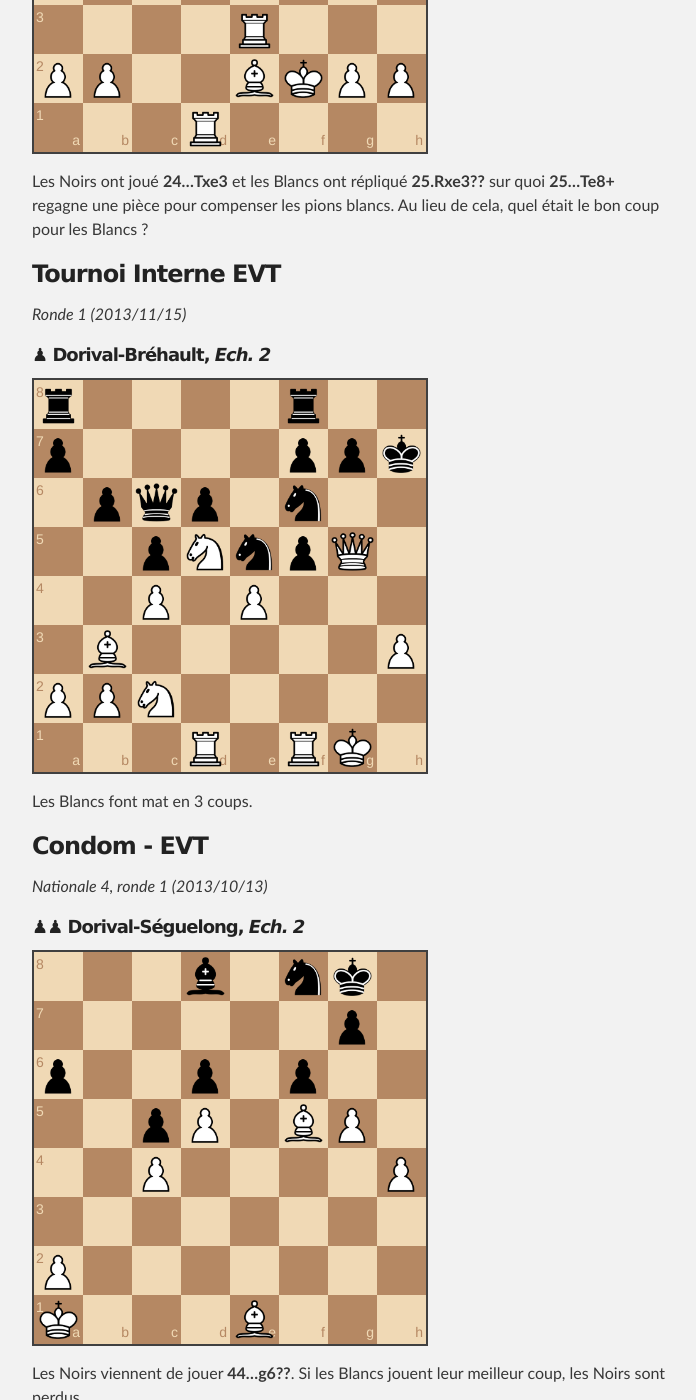
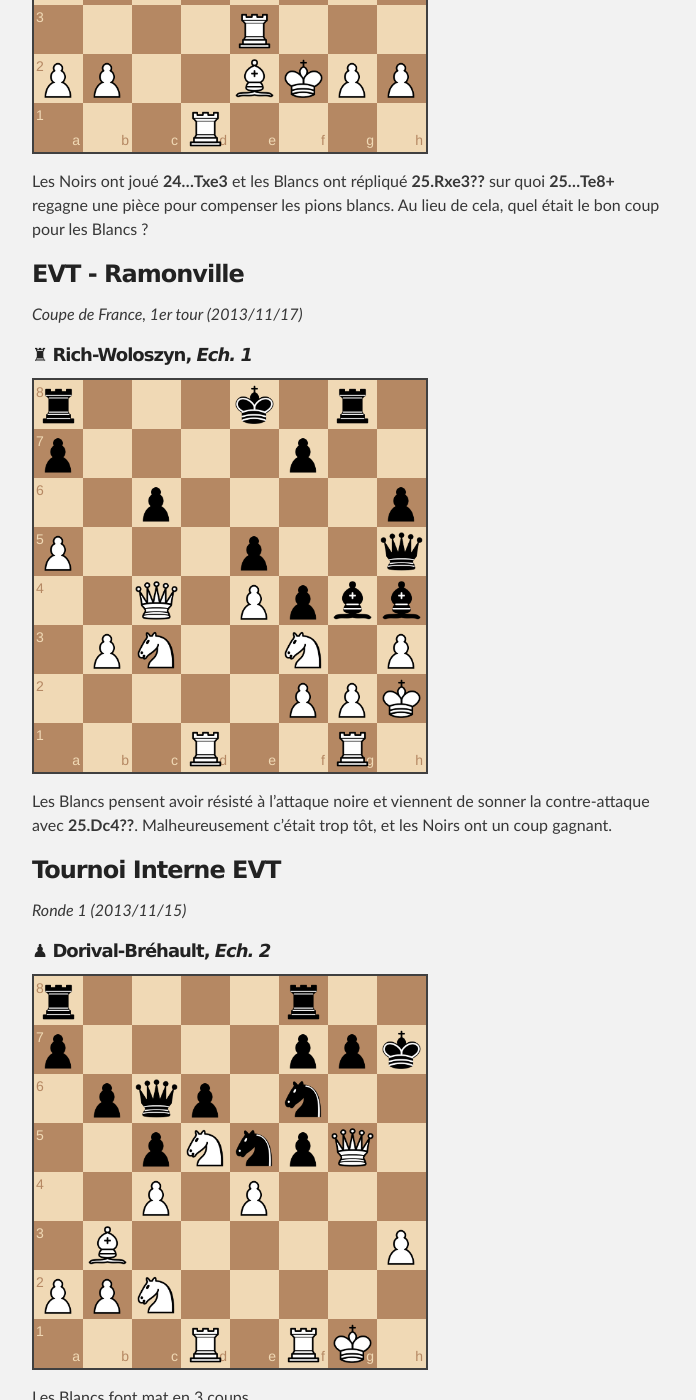
Before and after one commit to echiquier-villeneuve-tolosane/echiquier-villeneuve-tolosane.github.io, a Jekyll site: the page built from exercices.md, in a window 1280 px wide and 1400 px high, scrolled down 2939 px. Shown: the whole window, without its empty margins (288-984 px from the left). Built offline with Jekyll 4.4.1, drawn with Linux system fonts in a browser that asks for light colours; nearby versions of some CDN libraries.

Commit message:
exercices.md mis à jour

```diff
--- a/exercices.md
+++ b/exercices.md
@@ -55,6 +55,16 @@ _Nationale 4, ronde 2 (2013/11/24)_
 Les Noirs ont joué **24...Txe3** et les Blancs ont répliqué **25.Rxe3??** sur quoi **25...Te8+** regagne une pièce pour compenser les pions blancs. Au lieu de cela, quel était le bon coup pour les Blancs ?
 
 
+### EVT - Ramonville
+_Coupe de France, 1er tour (2013/11/17)_
+
+##### &#9820;  **Rich-Woloszyn**, _Ech. 1_
+
+`r3k1r1/p4p2/2p4p/P3p2q/2Q1Ppbb/1PN2N1P/5PPK/3R2R1 b q - 2 24`
+
+Les Blancs pensent avoir résisté à l'attaque noire et viennent de sonner la contre-attaque avec **25.Dc4??**. Malheureusement c'était trop tôt, et les Noirs ont un coup gagnant.
+
+
 ###Tournoi Interne EVT
 _Ronde 1 (2013/11/15)_
 
```
